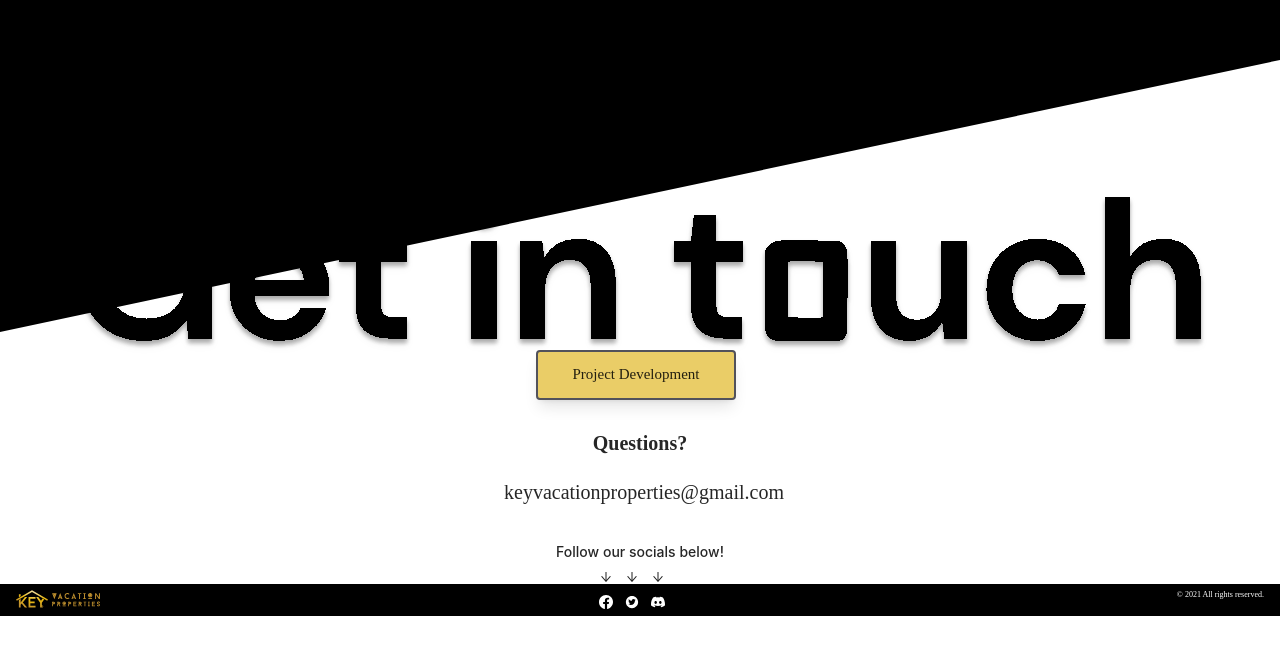
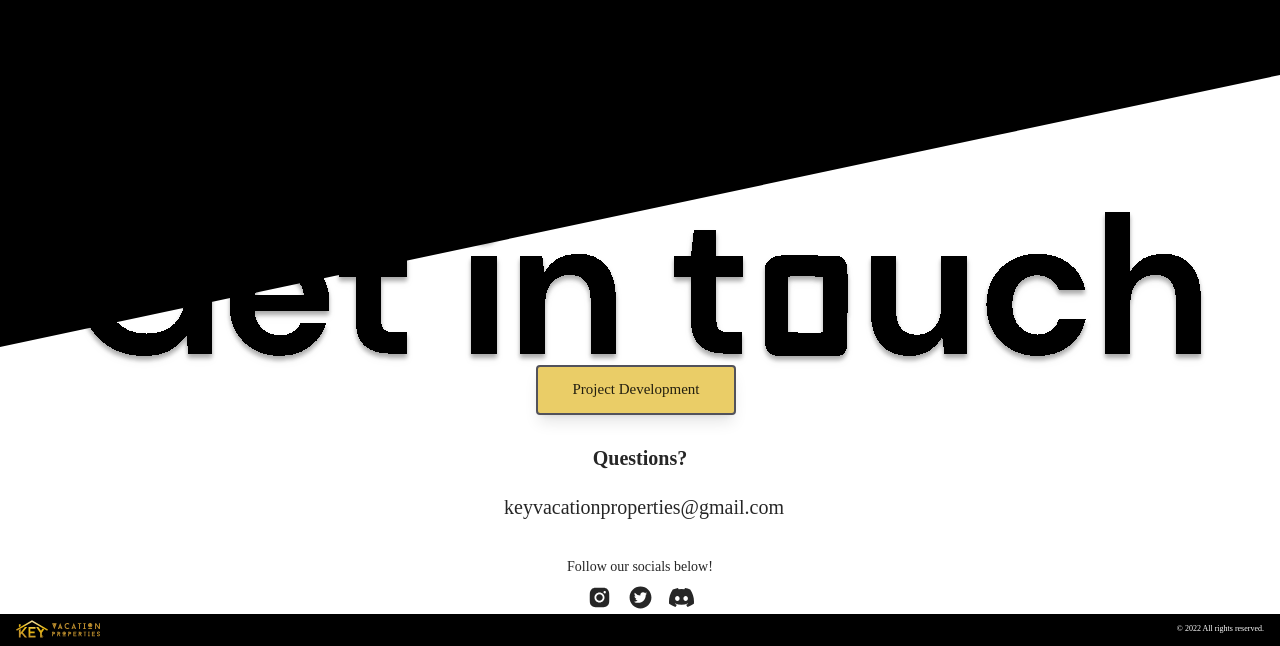
Before and after one commit to Stark-program/kvp-website, a Next.js app: page / in a window 1280 px wide. Shown: the part 2153-2799 px from the top of the page. Before the commit the page ends 2769 px from the top, so only its background shows below. Built offline with nearby package versions, Linux system fonts and the light colour scheme.

Commit message:
mongodb installed, axios installed, connection to database established

```diff
--- a/package.json
+++ b/package.json
@@ -9,6 +9,8 @@
   },
   "dependencies": {
     "antd": "^4.19.3",
+    "axios": "^0.26.1",
+    "mongodb": "^4.4.1",
     "next": "12.0.10",
     "react": "17.0.2",
     "react-dom": "17.0.2",
--- /dev/null
+++ b/pages/api/emails.js
@@ -0,0 +1,7 @@
+import { connectToDatabase } from "../../util/mongodb";
+
+export default async function handler(req, res) {
+  const { db } = await connectToDatabase();
+
+  res.json({ example: "hello" });
+}
--- a/pages/api/hello.js
+++ b/pages/api/hello.js
@@ -1,5 +1,5 @@
 // Next.js API route support: https://nextjs.org/docs/api-routes/introduction
 
 export default function handler(req, res) {
-  res.status(200).json({ name: 'John Doe' })
+  res.status(200).json({ name: "John Doe" });
 }
--- a/pages/index.js
+++ b/pages/index.js
@@ -1,5 +1,5 @@
 import React from "react";
-
+import axios from "axios";
 import placeHolderKey from "../placeholderKey.png";
 
 import kvpLogo from "../kvp_logo.svg";
@@ -22,12 +22,16 @@ import BlackandGoldDecoration from "../components/svglogos/blackandgolddecoratio
 
 export default function Home() {
   const [isModalVisible, setIsModalVisible] = useState(false);
-
+  const [modalFirstName, setModalFirstName] = useState("");
+  const [modalEmail, setModalEmail] = useState("");
   const showModal = () => {
     setIsModalVisible(true);
   };
 
   const handleOk = () => {
+    axios.post("/api/emails").then((res) => {
+      console.log(res);
+    });
     setIsModalVisible(false);
   };
 
@@ -69,7 +73,7 @@ export default function Home() {
           className="flex flex-col justify-center items-center" /* body component */
         >
           <div className="hidden">{BlackandGoldDecoration.black()}</div>
-          <div className="shadow-slate-300 shadow-2xl rounded-lg mt-6">
+          <div className="  rounded-lg mt-6">
             <h1 className="text-center font-body-header font-bold text-[35px]">
               Buy your KEY to a vacation home!
             </h1>
@@ -159,22 +163,17 @@ export default function Home() {
             >
               Project Development
             </button>
-            <Modal
-              visible={isModalVisible}
-              // onOk={handleOk}
-              onCancel={handleCancel}
-              closable={false}
-              footer={null}
-            >
-              <div className="flex flex-col justify-center">
+            <Modal visible={isModalVisible} closable={false} footer={null}>
+              <div className="flex flex-col justify-center bg-logo-gold rounded-t">
                 <h1 className="font-body-header text-center text-[40px] mb-0">
-                  Sign up now
+                  Sign up
                 </h1>
                 <p className="text-center font-body-header">
                   Keep up to date with project development and announcements!
+                  You will receive an update monthly
                 </p>
               </div>
-              <div className="flex flex-col">
+              <div className="flex flex-col bg-logo-gold rounded-b">
                 <div className="flex flex-row justify-center">
                   <input
                     placeholder="Enter your first name..."
@@ -187,12 +186,12 @@ export default function Home() {
                     className="w-2/3 border-solid mt-1 mb-2 outline border-solid outline-1 pl-1"
                   ></input>
                 </div>
-                <div className="flex flex-col justify-center">
-                  <Button type="primary" className="">
+                <div className="flex flex-col justify-center items-center">
+                  <Button onClick={handleOk} type="primary" className="w-3/4">
                     Submit
                   </Button>
                   <button
-                    className="text-[10px] mt-2 underline font-body-header"
+                    className="text-[10px] mt-2 mb-2 underline font-body-header"
                     onClick={handleCancel}
                   >
                     No Thanks
@@ -215,12 +214,14 @@ export default function Home() {
           </div>
         </div>
         <div className="flex flex-col justify-center">
-          <h4 className="flex justify-center">Follow our socials below!</h4>
+          <h4 className="flex justify-center font-body-header">
+            Follow our socials below!
+          </h4>
 
-          <div className="flex flex-row justify-center space-x-3 pr-4">
-            <AiOutlineArrowDown />
-            <AiOutlineArrowDown />
-            <AiOutlineArrowDown />
+          <div className="flex flex-row justify-center space-x-4 mb-1">
+            <AiFillInstagram size={25} />
+            <AiFillTwitterCircle size={25} />
+            <BsDiscord size={25} />
           </div>
         </div>
         <div
@@ -233,14 +234,10 @@ export default function Home() {
               <div>{FooterLogoComponents.properties()}</div>
             </div>
           </div>
-          <div className="flex basis-2/4 justify-center items-center flex-row space-x-3 text-white mt-1">
-            <BsFacebook className="h-4 " />
-            <AiFillTwitterCircle className="h-4 " />
-            <BsDiscord className="h-4 " />
-          </div>
+          <div className="flex basis-2/4 justify-center items-center flex-row space-x-3 text-white mt-1 "></div>
           <div className="flex basis-1/4 justify-end items-center text-white mr-4">
-            <p className="text-[8px] font-body-header">
-              © 2021 All rights reserved.
+            <p className="text-[8px] font-body-header mb-0">
+              © 2022 All rights reserved.
             </p>
           </div>
         </div>
--- /dev/null
+++ b/util/mongodb.js
@@ -0,0 +1,52 @@
+import { MongoClient } from "mongodb";
+
+const { MONGODB_URI, MONGODB_DB } = process.env;
+
+console.log("this is the .env variables", MONGODB_URI, MONGODB_DB);
+
+if (!MONGODB_URI) {
+  throw new Error(
+    "Please define the MONGODB_URI environment variable inside .env.local"
+  );
+}
+
+if (!MONGODB_DB) {
+  throw new Error(
+    "Please define the MONGODB_DB environment variable inside .env.local"
+  );
+}
+
+/**
+ * Global is used here to maintain a cached connection across hot reloads
+ * in development. This prevents connections growing exponentially
+ * during API Route usage.
+ */
+let cached = global.mongo;
+
+if (!cached) {
+  cached = global.mongo = { conn: null, promise: null };
+}
+
+export async function connectToDatabase() {
+  if (cached.conn) {
+    console.log("connection was cached");
+    return cached.conn;
+  }
+
+  if (!cached.promise) {
+    const opts = {
+      useNewUrlParser: true,
+      useUnifiedTopology: true,
+    };
+
+    cached.promise = MongoClient.connect(MONGODB_URI, opts).then((client) => {
+      console.log("new connection made to DB");
+      return {
+        client,
+        db: client.db(MONGODB_DB),
+      };
+    });
+  }
+  cached.conn = await cached.promise;
+  return cached.conn;
+}
```
Also changed, not shown: 2 other files (tests, documents, lock files or other folders).
